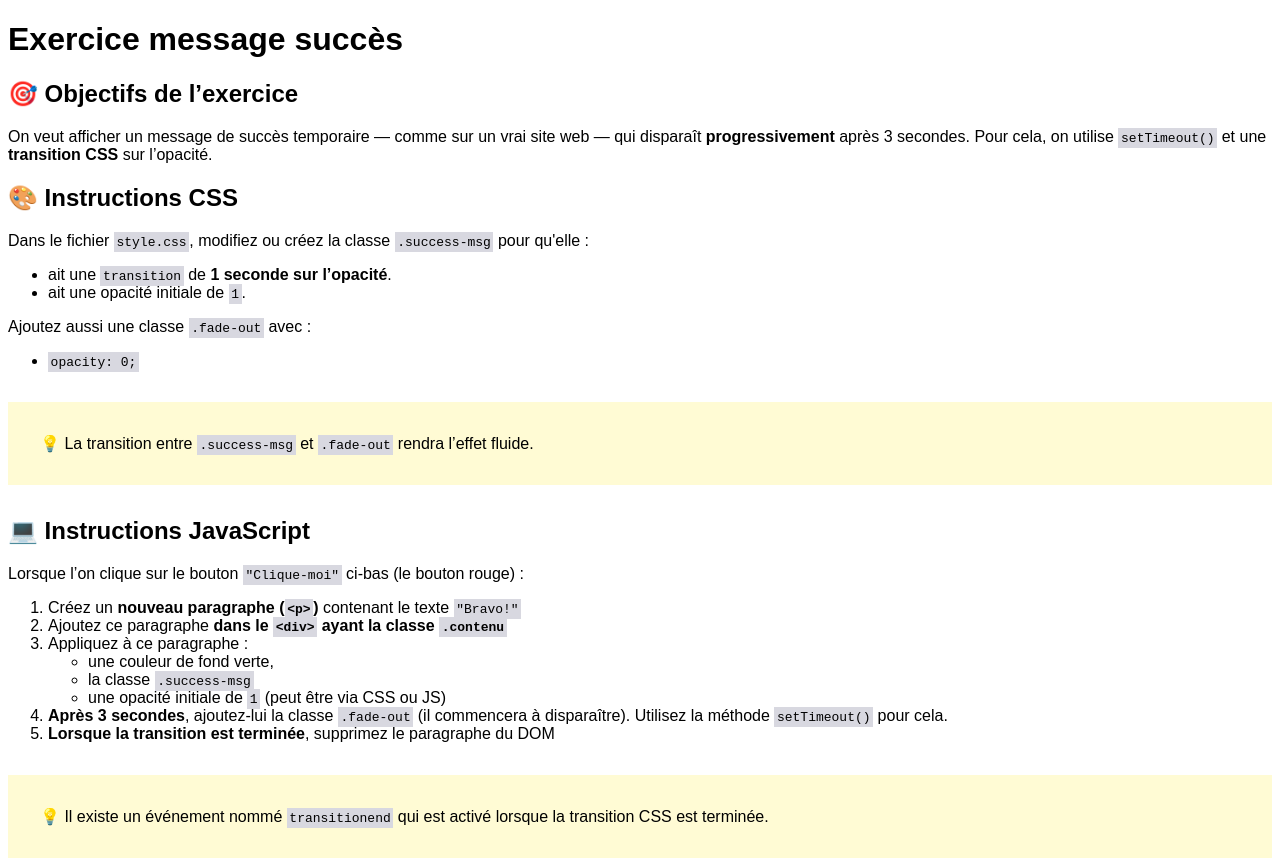
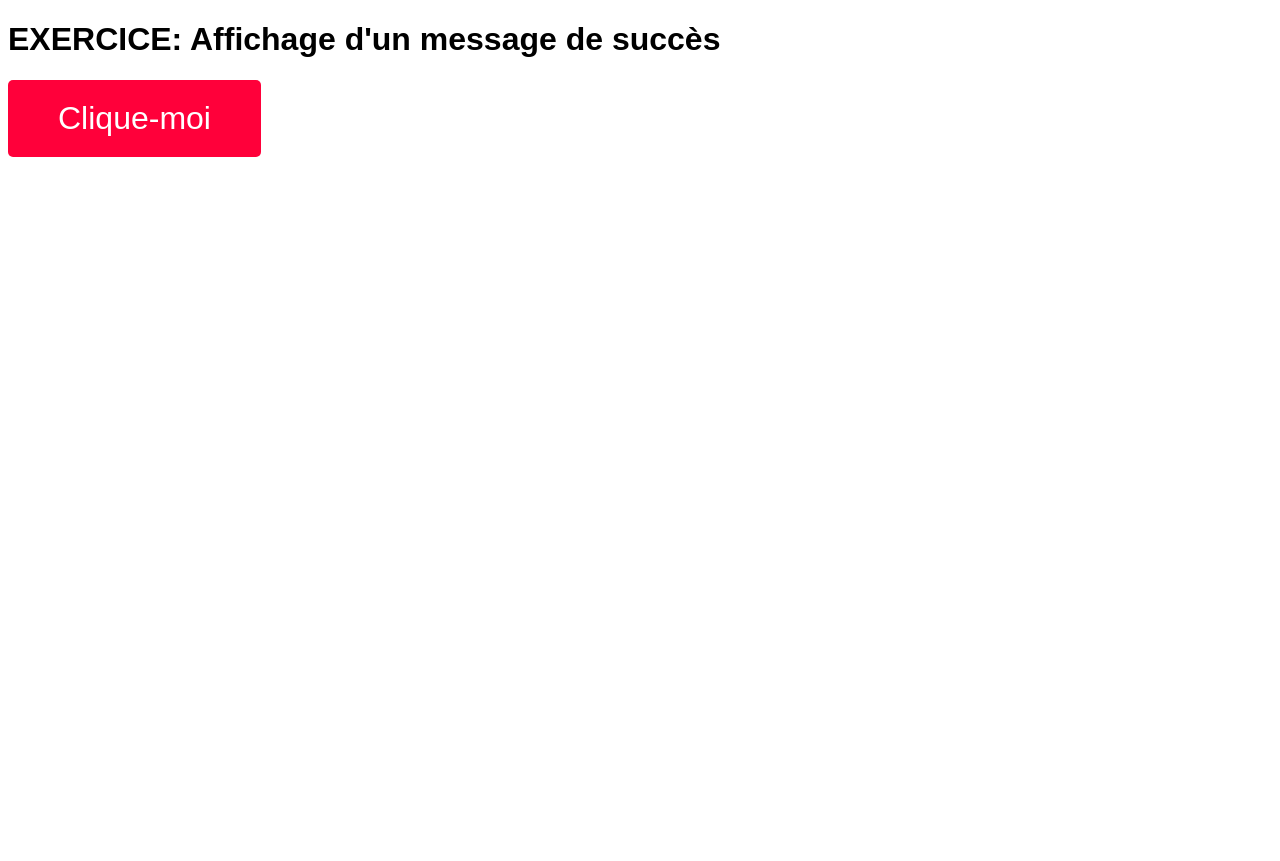
Before and after one commit to kid-synthetique/web5-exercice-message-succes, a plain HTML site: page index.html in a window 1280 px wide. Shown: the top 861 px of the page. After the commit the page ends 800 px from the top, so only its background shows below. Drawn offline with Linux system fonts and the light colour scheme.

Commit message:
Instrucrtion dans le readme plutôt que dans index

```diff
--- a/index.html
+++ b/index.html
@@ -1,87 +1,16 @@
 <!DOCTYPE html>
 <html lang="fr">
-
 <head>
   <meta charset="UTF-8">
   <title>Exercice message succès</title>
-
   <link rel="stylesheet" href="style.css">
 </head>
 
 <body>
-  <h1>Exercice message succès</h1>
-  <h2>🎯 Objectifs de l’exercice</h2>
-  <p>On veut afficher un message de succès temporaire — comme sur un vrai site web — qui disparaît
-    <strong>progressivement</strong> après 3 secondes. Pour cela, on utilise <code>setTimeout()</code> et une
-    <strong>transition CSS</strong> sur l’opacité.
-  </p>
+  <h1>EXERCICE: Affichage d'un message de succès</h1>
 
-  <h2>🎨 Instructions CSS</h2>
-  <p>Dans le fichier <code>style.css</code>, modifiez
-    ou créez la classe <code>.success-msg</code> pour qu'elle :</p>
-  <ul>
-    <li>
-      ait une <code>transition</code> de <strong>1 seconde sur l’opacité</strong>.
-    </li>
-    <li>
-     ait une opacité initiale de <code>1</code>.
-
-    </li>
-  </ul>
-  <p>Ajoutez aussi une classe <code>.fade-out</code>
-    avec :</p>
-  <ul>
-    <li>
-      <code>opacity: 0;</code>
-    </li>
-  </ul>
-  <blockquote>
-    💡 La transition entre <code>.success-msg</code> et <code>.fade-out</code> rendra l’effet
-      fluide.
-  </blockquote>
-
-  <h2>💻 Instructions JavaScript</h2>
-  <p>Lorsque l’on clique sur le bouton <code>"Clique-moi"</code> ci-bas (le bouton rouge) :</p>
-  <ol>
-    <li>
-      Créez un <strong>nouveau paragraphe (<code>&lt;p&gt;</code>)</strong> contenant le texte <code>"Bravo!"</code>
-    </li>
-    <li>
-      Ajoutez ce paragraphe <strong>dans le <code>&lt;div&gt;</code> ayant la classe <code>.contenu</code></strong>
-    </li>
-    <li>
-      Appliquez à ce paragraphe :
-      <ul>
-        <li>
-          une couleur de fond verte,
-        </li>
-        <li>
-          la classe <code>.success-msg</code>
-        </li>
-        <li>
-          une opacité initiale de <code>1</code> (peut être via CSS ou JS)
-        </li>
-      </ul>
-    </li>
-    <li>
-      <strong>Après 3 secondes</strong>, ajoutez-lui la classe <code>.fade-out</code> (il commencera à disparaître). Utilisez la méthode <code>setTimeout()</code> pour cela.
-    </li>
-    <li>
-      <strong>Lorsque la transition est terminée</strong>, supprimez le paragraphe du DOM
-    </li>
-  </ol>
-
-  <blockquote>
-    💡 Il existe un événement nommé <code>transitionend</code> qui est activé lorsque la transition CSS est terminée.
-  </blockquote>
-
-
-
-  <br><br>
-  <div class="contenu"> </div>
+  <div class="container"> </div>
   <button id="clickme">Clique-moi</button>
-
-
 
 
   <script src="script.js"></script>
--- a/style.css
+++ b/style.css
@@ -1,16 +1,5 @@
 body {
   font-family: sans-serif;
-}
-
-code{
-  background-color: #d8d8e0;
-  padding: 0.2em;
-}
-
-blockquote{
-  background-color: rgb(255, 251, 212);
-  padding: 2em;
-  margin: 2em 0;
 }
 
 #clickme {
```
Also changed, not shown: 1 other file.
